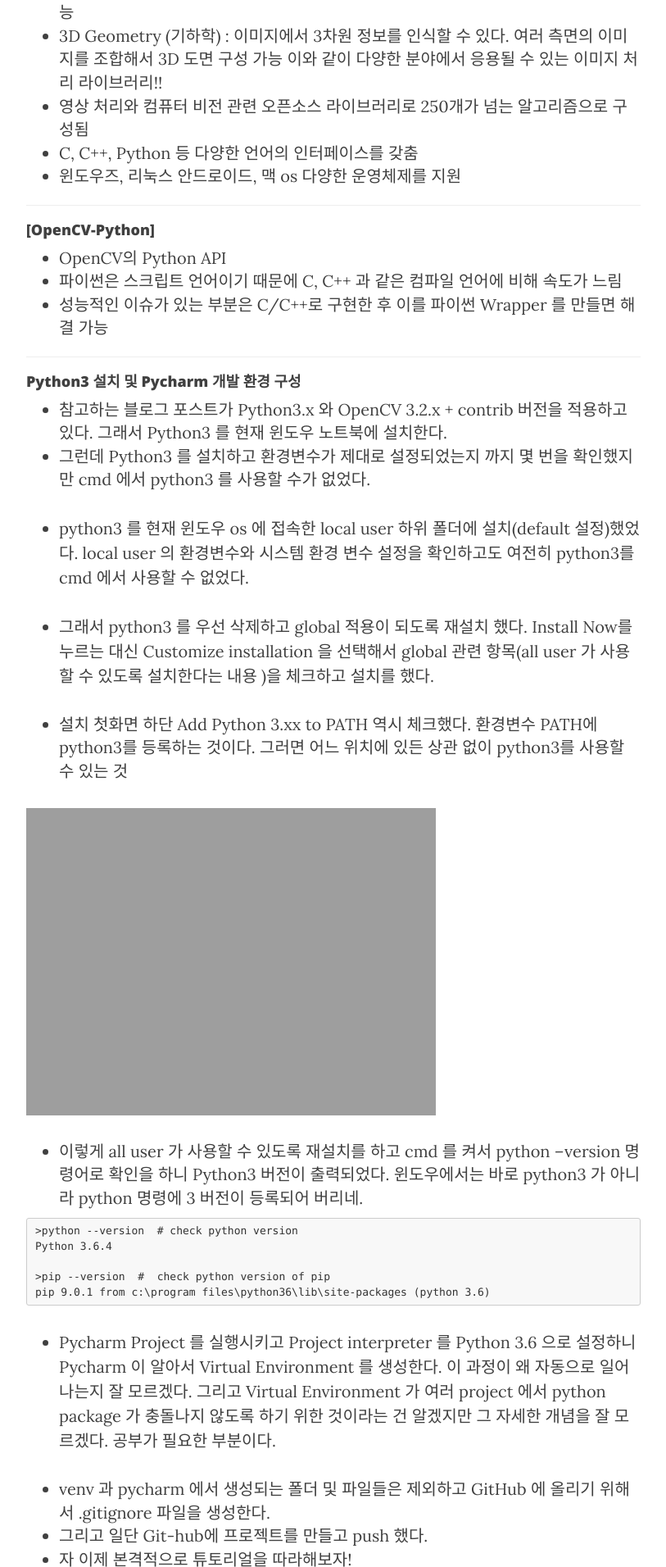
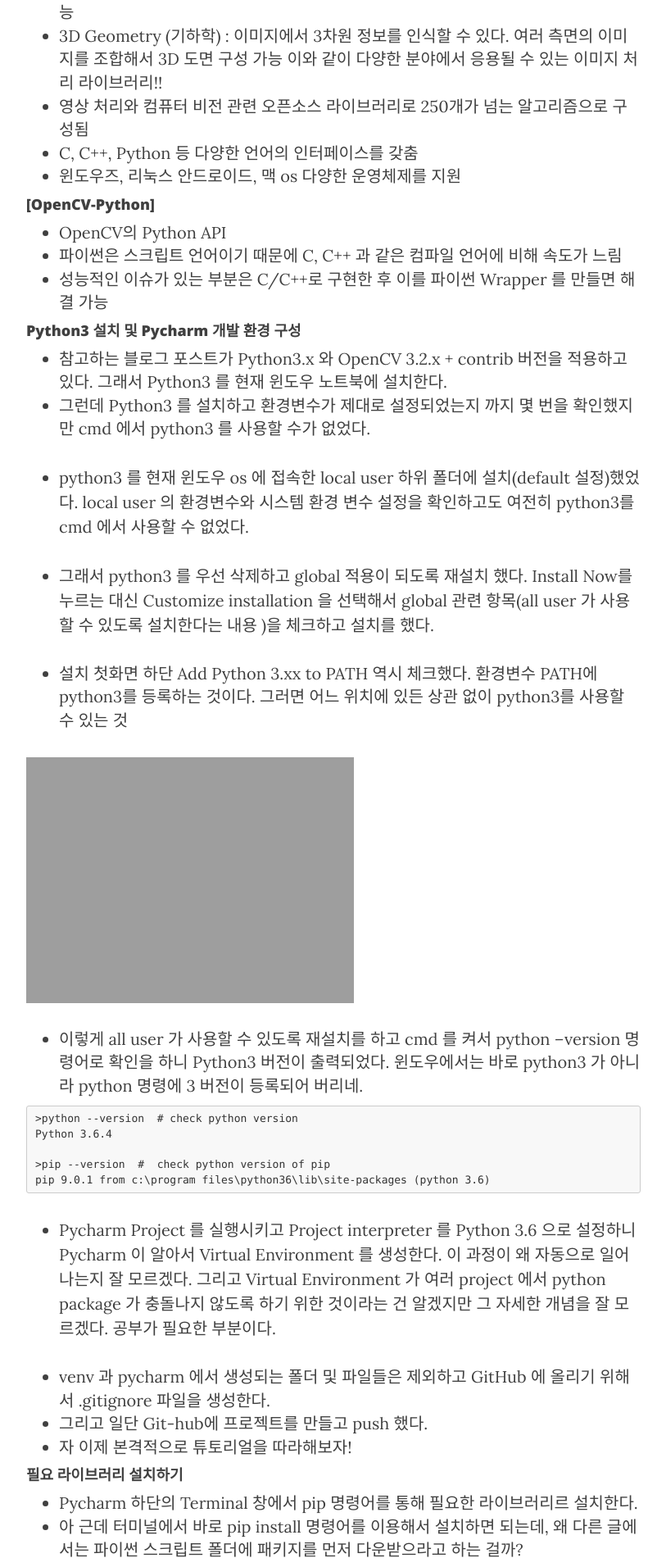
Before and after one commit to nicewoong/nicewoong.github.io, a Jekyll site: the page built from _posts/2018-01-04-setting-opencv-dev-env.markdown, in a window 1280 px wide. Shown: the part 944-2856 px from the top of the page at 82% size, without its empty margins (233-1046 px from the left). Built offline with Jekyll 4.4.1, drawn with Linux system fonts in a browser that asks for light colours; nearby versions of some CDN libraries.

Commit message:
Modify post

````diff
--- a/_posts/2018-01-04-setting-opencv-dev-env.markdown
+++ b/_posts/2018-01-04-setting-opencv-dev-env.markdown
@@ -24,7 +24,6 @@
 - 윈도우즈, 리눅스 안드로이드, 맥 os 다양한 운영체제를 지원
 
 
-----
 
 
 #### [OpenCV-Python]
@@ -32,7 +31,7 @@
 - 파이썬은 스크립트 언어이기 때문에 C, C++ 과 같은 컴파일 언어에 비해 속도가 느림
 - 성능적인 이슈가 있는 부분은 C/C++로 구현한 후 이를 파이썬 Wrapper 를 만들면 해결 가능
 
----
+
 
 #### Python3 설치 및 Pycharm 개발 환경 구성
 - 참고하는 블로그 포스트가  Python3.x 와  OpenCV 3.2.x + contrib 버전을 적용하고 있다. 그래서 Python3 를 현재 윈도우 노트북에 설치한다.
@@ -44,7 +43,9 @@
 - 설치 첫화면 하단 Add Python 3.xx to PATH 역시 체크했다. 환경변수 PATH에 python3를 등록하는 것이다. 그러면 어느 위치에 있든 상관 없이 python3를 사용할 수 있는 것
 
 
-<img src="{{ site.url }}/assets/python_win_installer.png" alt="Drawing" style="width: 500px;"/>
+<img src="{{ site.url }}/assets/python_win_installer.png" alt="Drawing" style="width: 400px;"/>
+
+
 
 - 이렇게 all user 가 사용할 수 있도록 재설치를 하고 cmd 를 켜서 python --version 명령어로 확인을 하니 Python3 버전이 출력되었다. 윈도우에서는 바로 python3 가 아니라 python 명령에 3 버전이 등록되어 버리네.
 
@@ -87,13 +88,22 @@
 - OpenCV가 잘 설치되었는지 확인을 위해서 python console 에서 import cv2 를 수행해본다. 에러메시지가 출력되지 않는다면 성공!
 
 - python code 상단에는 항상 encoding 설정을 추가하자.
+
+
+
 ```
 # -*- coding: utf-8 -*-
 ```
 
 
 
+
+---
+
+
 #### [이미지 열기]
+
+
 
 ```
 def showImage():
````
